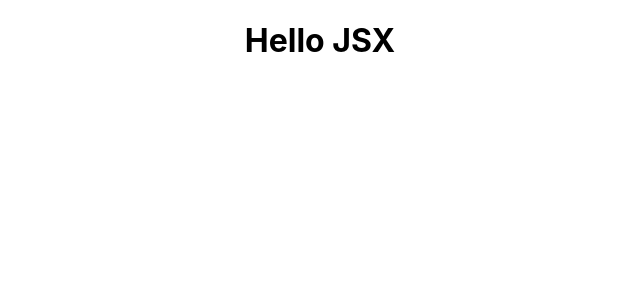
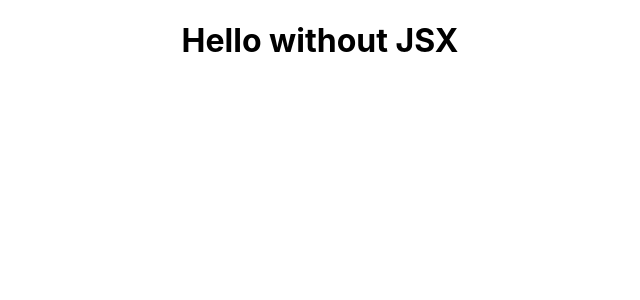
Before and after one commit to almamun6/Hello_React, a React (Create React App) app in the folder hello-world/: page / in a window 1280 px wide. Shown: the top 300 px of the page, without its empty margins (320-960 px from the left). Built offline with nearby package versions, Linux system fonts and the light colour scheme.

Commit message:
JSX "Example without JSX"

```diff
--- a/hello-world/src/components/Hello.js
+++ b/hello-world/src/components/Hello.js
@@ -1,13 +1,16 @@
 import React from 'react'
 
 const Hello = () => {
-    return (
-        <div className="dummy-class">
-            <h1>
-                Hello JSX
-            </h1>
-        </div>
-    )
+    // return (
+    //     <div className="dummy-class">
+    //         <h1>
+    //             Hello JSX
+    //         </h1>
+    //     </div>
+    // )
+
+    return React.createElement('div', { id: 'hello', className: 'dummy-class' }, React.createElement('h1', null, 'Hello without JSX'))
+
 }
 
 export default Hello
```
